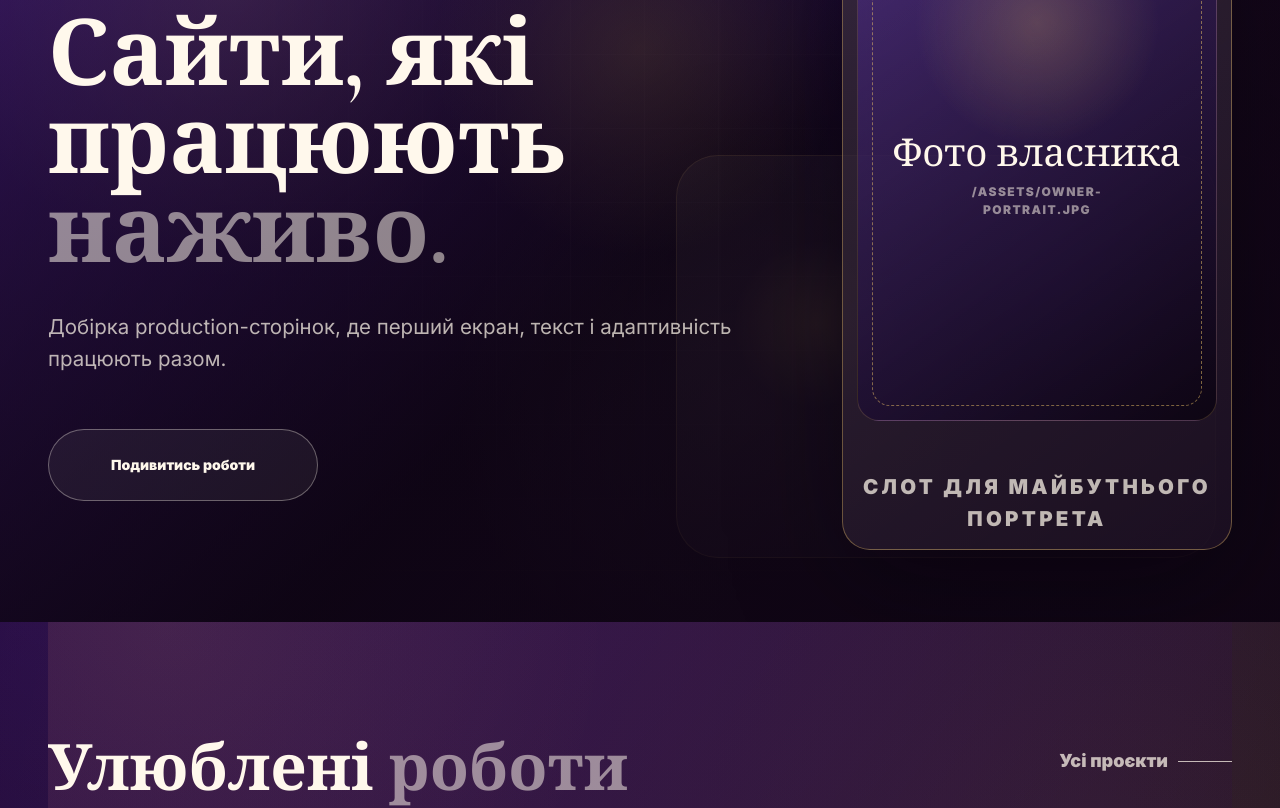
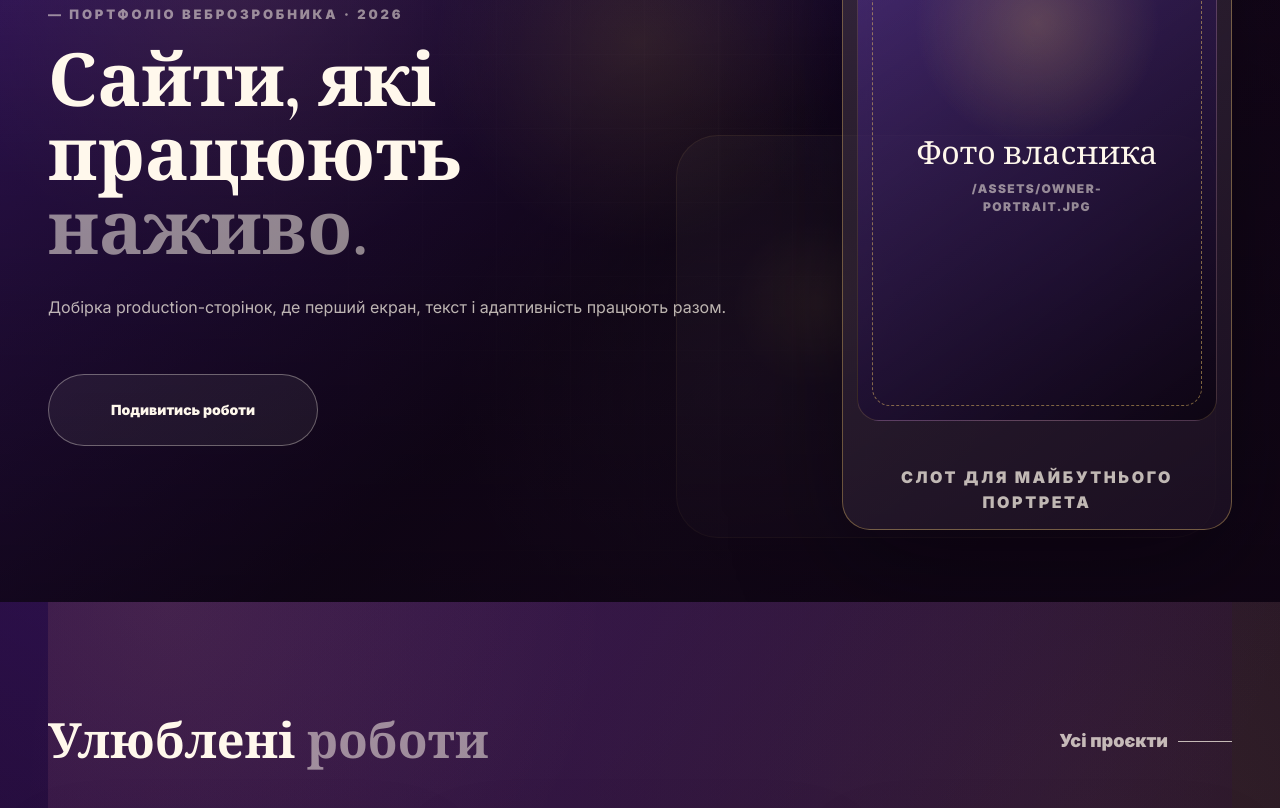
Before and after one commit to Olehanbro/pixelcraft-portfolio, a Next.js app: page / in a window 1280 px wide. Shown: the part 220-1028 px from the top of the page. Built offline with nearby package versions, Linux system fonts and the light colour scheme.

Commit message:
Refine global typography scale

```diff
--- a/app/globals.css
+++ b/app/globals.css
@@ -21,6 +21,13 @@
   --narrow: min(1280px, calc(100vw - 44px));
   --font-main: Inter, Arial, sans-serif;
   --font-display: "Cormorant Garamond", Georgia, serif;
+  --type-hero: clamp(46px, 5.75vw, 104px);
+  --type-section: clamp(36px, 3.8vw, 68px);
+  --type-feature: clamp(36px, 4vw, 72px);
+  --type-card: clamp(30px, 2.5vw, 46px);
+  --type-row: clamp(28px, 2.45vw, 42px);
+  --type-body-large: clamp(16px, 1.18vw, 20px);
+  --type-footer-link: clamp(24px, 2.15vw, 38px);
 }
 
 * {
@@ -342,9 +349,9 @@ body.menu-open .menu-button span:last-child {
   margin: 0 auto;
   color: var(--paper);
   font-family: var(--font-display);
-  font-size: clamp(58px, 7.2vw, 128px);
+  font-size: var(--type-hero);
   font-weight: 700;
-  line-height: 0.96;
+  line-height: 1;
   letter-spacing: 0;
 }
 
@@ -361,9 +368,9 @@ body.menu-open .menu-button span:last-child {
 .hero-content p:not(.hero-kicker),
 .page-hero > p:not(.hero-kicker) {
   max-width: 780px;
-  margin: 34px auto 0;
+  margin: 28px auto 0;
   color: var(--ink-soft);
-  font-size: clamp(18px, 1.6vw, 24px);
+  font-size: var(--type-body-large);
 }
 
 .hero-layout p:not(.hero-kicker) {
@@ -435,7 +442,7 @@ body.menu-open .menu-button span:last-child {
 
 .owner-placeholder span {
   font-family: var(--font-display);
-  font-size: clamp(32px, 3vw, 52px);
+  font-size: clamp(28px, 2.5vw, 44px);
   line-height: 0.95;
 }
 
@@ -473,9 +480,9 @@ body.menu-open .menu-button span:last-child {
   margin: 0;
   color: var(--paper);
   font-family: var(--font-display);
-  font-size: clamp(42px, 5vw, 90px);
+  font-size: var(--type-section);
   font-weight: 700;
-  line-height: 1.02;
+  line-height: 1.06;
 }
 
 .favorites {
@@ -584,15 +591,15 @@ body.menu-open .menu-button span:last-child {
   margin: 0 0 18px;
   color: var(--paper);
   font-family: var(--font-display);
-  font-size: clamp(40px, 3.6vw, 68px);
+  font-size: var(--type-card);
   font-weight: 700;
-  line-height: 0.96;
+  line-height: 1.04;
 }
 
 .project-info p {
   margin: 0;
   color: var(--ink-soft);
-  font-size: clamp(17px, 1.25vw, 22px);
+  font-size: var(--type-body-large);
 }
 
 .project-meta {
@@ -672,14 +679,14 @@ body.menu-open .menu-button span:last-child {
   margin: 0 0 26px;
   color: var(--paper);
   font-family: var(--font-display);
-  font-size: clamp(42px, 4.8vw, 84px);
-  line-height: 1.02;
+  font-size: var(--type-feature);
+  line-height: 1.06;
 }
 
 .field-feature p:not(.hero-kicker) {
   max-width: 600px;
   color: var(--ink-soft);
-  font-size: clamp(18px, 1.5vw, 24px);
+  font-size: var(--type-body-large);
 }
 
 .field-feature .primary-link {
@@ -732,7 +739,7 @@ body.menu-open .menu-button span:last-child {
 .field-row strong {
   color: var(--paper);
   font-family: var(--font-display);
-  font-size: clamp(32px, 3.2vw, 58px);
+  font-size: var(--type-row);
   font-weight: 700;
   line-height: 1;
 }
@@ -756,9 +763,9 @@ body.menu-open .menu-button span:last-child {
   margin: 0;
   color: var(--paper);
   font-family: var(--font-display);
-  font-size: clamp(38px, 5vw, 86px);
+  font-size: clamp(34px, 4vw, 66px);
   font-weight: 600;
-  line-height: 1.06;
+  line-height: 1.12;
 }
 
 .manifest-section p {
@@ -795,7 +802,7 @@ body.menu-open .menu-button span:last-child {
   margin-bottom: 58px;
   color: rgba(244, 200, 106, 0.7);
   font-family: var(--font-display);
-  font-size: clamp(50px, 5vw, 88px);
+  font-size: clamp(40px, 3.8vw, 66px);
   font-style: italic;
 }
 
@@ -803,7 +810,7 @@ body.menu-open .menu-button span:last-child {
   margin: 0 0 28px;
   color: var(--paper);
   font-family: var(--font-display);
-  font-size: clamp(30px, 3.2vw, 50px);
+  font-size: var(--type-card);
   font-weight: 700;
   line-height: 1;
 }
@@ -818,7 +825,7 @@ body.menu-open .menu-button span:last-child {
 .featured-post p {
   margin: 0;
   color: var(--ink-soft);
-  font-size: clamp(17px, 1.35vw, 22px);
+  font-size: var(--type-body-large);
 }
 
 .section-note {
@@ -908,7 +915,7 @@ body.menu-open .menu-button span:last-child {
   margin-bottom: 16px;
   color: var(--paper);
   font-family: var(--font-display);
-  font-size: clamp(34px, 4.2vw, 66px);
+  font-size: var(--type-section);
 }
 
 .empty-state p {
@@ -971,7 +978,7 @@ body.menu-open .menu-button span:last-child {
 }
 
 .team-photo-slot .owner-placeholder span {
-  font-size: clamp(24px, 2.2vw, 34px);
+  font-size: clamp(22px, 1.9vw, 30px);
 }
 
 .team-photo-slot .owner-placeholder small {
@@ -1099,7 +1106,7 @@ body.menu-open .menu-button span:last-child {
   margin: 0;
   color: var(--paper);
   font-family: var(--font-display);
-  font-size: clamp(32px, 3.4vw, 62px);
+  font-size: var(--type-card);
   line-height: 1;
 }
 
@@ -1119,7 +1126,7 @@ body.menu-open .menu-button span:last-child {
 .process-row span {
   color: rgba(244, 200, 106, 0.72);
   font-family: var(--font-display);
-  font-size: clamp(44px, 4vw, 72px);
+  font-size: clamp(34px, 3vw, 54px);
   font-style: italic;
 }
 
@@ -1127,7 +1134,7 @@ body.menu-open .menu-button span:last-child {
   margin: 0;
   color: var(--paper);
   font-family: var(--font-display);
-  font-size: clamp(32px, 3.6vw, 58px);
+  font-size: var(--type-card);
   font-weight: 700;
   line-height: 1;
 }
@@ -1162,8 +1169,8 @@ body.menu-open .menu-button span:last-child {
   margin: 0 0 28px;
   color: var(--paper);
   font-family: var(--font-display);
-  font-size: clamp(42px, 5.2vw, 92px);
-  line-height: 1;
+  font-size: var(--type-feature);
+  line-height: 1.06;
 }
 
 .featured-post > span {
@@ -1205,8 +1212,8 @@ body.menu-open .menu-button span:last-child {
   margin: 0 0 24px;
   color: var(--paper);
   font-family: var(--font-display);
-  font-size: clamp(34px, 3.8vw, 62px);
-  line-height: 1.02;
+  font-size: var(--type-card);
+  line-height: 1.06;
 }
 
 .journal-card small {
@@ -1240,8 +1247,8 @@ body.menu-open .menu-button span:last-child {
   margin: 0 0 24px;
   color: var(--paper);
   font-family: var(--font-display);
-  font-size: clamp(40px, 4.8vw, 80px);
-  line-height: 1.02;
+  font-size: var(--type-feature);
+  line-height: 1.06;
 }
 
 .contact-copy h2 {
@@ -1280,13 +1287,13 @@ body.menu-open .menu-button span:last-child {
 .channel-card strong {
   color: var(--paper);
   font-family: var(--font-display);
-  font-size: clamp(32px, 3.6vw, 58px);
+  font-size: var(--type-row);
   line-height: 1;
   overflow-wrap: anywhere;
 }
 
 .email-channel strong {
-  font-size: clamp(28px, 2.65vw, 52px);
+  font-size: clamp(24px, 2.1vw, 38px);
   white-space: nowrap;
 }
 
@@ -1405,15 +1412,15 @@ body.menu-open .menu-button span:last-child {
   margin: 0;
   color: var(--paper);
   font-family: var(--font-display);
-  font-size: clamp(54px, 6.5vw, 110px);
-  line-height: 0.98;
+  font-size: clamp(42px, 4.8vw, 80px);
+  line-height: 1;
 }
 
 .case-copy p:not(.hero-kicker) {
   max-width: 640px;
   margin: 30px 0 0;
   color: var(--ink-soft);
-  font-size: clamp(18px, 1.5vw, 24px);
+  font-size: var(--type-body-large);
 }
 
 .case-actions {
@@ -1451,15 +1458,15 @@ body.menu-open .menu-button span:last-child {
   margin-bottom: 24px;
   color: var(--paper);
   font-family: var(--font-display);
-  font-size: clamp(40px, 4.8vw, 78px);
-  line-height: 1.02;
+  font-size: var(--type-feature);
+  line-height: 1.06;
 }
 
 .case-text p:last-child {
   max-width: 860px;
   margin: 0;
   color: var(--ink-soft);
-  font-size: clamp(18px, 1.45vw, 24px);
+  font-size: var(--type-body-large);
 }
 
 .case-aside {
@@ -1546,7 +1553,7 @@ body.menu-open .menu-button span:last-child {
   max-width: 520px;
   margin: 46px 0 0;
   color: var(--ink-soft);
-  font-size: clamp(18px, 1.4vw, 24px);
+  font-size: var(--type-body-large);
 }
 
 .site-footer .footer-logo {
@@ -1567,8 +1574,8 @@ body.menu-open .menu-button span:last-child {
   gap: 12px;
   color: var(--paper);
   font-family: var(--font-display);
-  font-size: clamp(30px, 3.2vw, 54px);
-  line-height: 1;
+  font-size: var(--type-footer-link);
+  line-height: 1.08;
 }
 
 .footer-word {
@@ -1576,7 +1583,7 @@ body.menu-open .menu-button span:last-child {
   margin: -70px auto 14px;
   color: rgba(255, 248, 236, 0.052);
   font-family: var(--font-display);
-  font-size: clamp(54px, 9.8vw, 184px);
+  font-size: clamp(48px, 8.6vw, 160px);
   font-weight: 700;
   line-height: 0.86;
   letter-spacing: 0;
@@ -1699,7 +1706,7 @@ body.menu-open .menu-button span:last-child {
 
   .hero-content h1,
   .page-hero h1 {
-    font-size: clamp(42px, 12vw, 64px);
+    font-size: clamp(38px, 10.8vw, 56px);
   }
 
   .hero-layout {
@@ -1770,7 +1777,7 @@ body.menu-open .menu-button span:last-child {
   }
 
   .field-row strong {
-    font-size: 34px;
+    font-size: 28px;
   }
 
   .manifest-section {
@@ -1783,7 +1790,7 @@ body.menu-open .menu-button span:last-child {
   }
 
   .manifest-section blockquote {
-    font-size: clamp(32px, 9vw, 50px);
+    font-size: clamp(30px, 8vw, 44px);
   }
 
   .section-note {
@@ -1804,7 +1811,7 @@ body.menu-open .menu-button span:last-child {
   .team-role h3,
   .journal-card h3,
   .channel-card strong {
-    font-size: clamp(30px, 9.5vw, 46px);
+    font-size: clamp(28px, 8.2vw, 40px);
   }
 
   .team-portrait,
@@ -1819,7 +1826,7 @@ body.menu-open .menu-button span:last-child {
   }
 
   .featured-post h2 {
-    font-size: clamp(34px, 10vw, 54px);
+    font-size: clamp(30px, 8.6vw, 46px);
   }
 
   .journal-card {
@@ -1833,7 +1840,7 @@ body.menu-open .menu-button span:last-child {
 
   .contact-copy h2,
   .brief-panel h3 {
-    font-size: clamp(34px, 10vw, 54px);
+    font-size: clamp(30px, 8.8vw, 46px);
   }
 
   .brief-panel {
@@ -1899,7 +1906,7 @@ body.menu-open .menu-button span:last-child {
   }
 
   .case-copy h1 {
-    font-size: clamp(56px, 16vw, 86px);
+    font-size: clamp(40px, 11vw, 62px);
   }
 
   .footer-inner {
@@ -1916,7 +1923,7 @@ body.menu-open .menu-button span:last-child {
 
   .footer-nav a,
   .footer-links a {
-    font-size: 34px;
+    font-size: clamp(26px, 7.6vw, 30px);
   }
 
   .footer-word {
```
